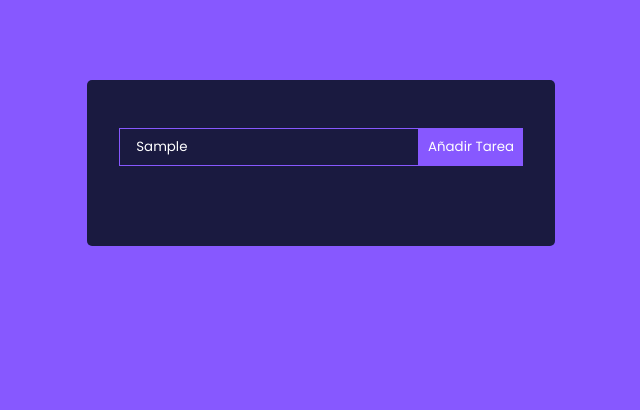
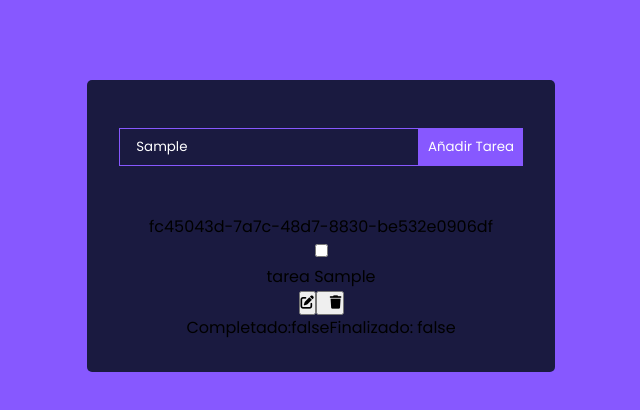
Before and after one commit to andres-rivera-05/Proyecto-PW1, a React (Create React App) app in the folder proyecto-pwi/: page / in a window 1280 px wide. Both pictures are taken after typing "Sample" into the empty fields and a click on the button "Añadir Tarea". Shown: the top 410 px of the page, without its empty margins (319-959 px from the left). Built offline with nearby package versions, Linux system fonts and the light colour scheme.

Commit message:
creando cajas contenedoras de tareas

```diff
--- a/proyecto-pwi/src/components/ToDoWrapper.jsx
+++ b/proyecto-pwi/src/components/ToDoWrapper.jsx
@@ -1,21 +1,47 @@
-import React, {useState} from 'react'
+import React, { useState } from 'react'
 import ToDoForm from './ToDoForm'
-import {v4 as uuidv4} from 'uuid'
+import { v4 as uuidv4 } from 'uuid'
 uuidv4();
 
 const ToDoWrapper = () => {
 
-const [todos, setTodos] = useState([]);
+  const [todos, setTodos] = useState([]);
 
-    const addTodo = todo => {
-       setTodos([...todos,{id: uuidv4(), task: todo, completed: false,
-    isEditing: false}])
+  const addTodo = todo => {
+    setTodos([...todos, {
+      id: uuidv4(), task: todo, completed: false,
+      isEditing: false
+    }])
     console.log(todos);
-    }
+  }
 
   return (
     <div className='TodoWrapper'>
-    <ToDoForm addTodo={addTodo}/>
+      <ToDoForm addTodo={addTodo} />
+
+      {
+        todos.map((item) => (
+          <div className='content-task' key={item.id}>
+            <div className='contenido-id'>{item.id}</div>
+            <div className='content-header'>
+              <div className='content-task-btn'>
+                <div className='chek-task'>
+                  <input class="form-check-input" type="checkbox" value="" id="flexCheckDefault"></input>
+                  <p>tarea {item.task}</p>
+                </div>
+                <div className='content-btn'>
+                  <button className='btn'><i className='fa-solid fa-pen-to-square'></i></button>
+                  <button className='btn'><i className='fa-solid fa-trash'></i></button>
+                </div>
+              </div>
+              <div className='content-status'>
+                <span>Completado:{item.completed.toString()}</span>
+                <span>Finalizado: {item.isEditing.toString()}</span>
+              </div>
+            </div>
+          </div>
+        ))
+      }
     </div>
   )
 }
```
